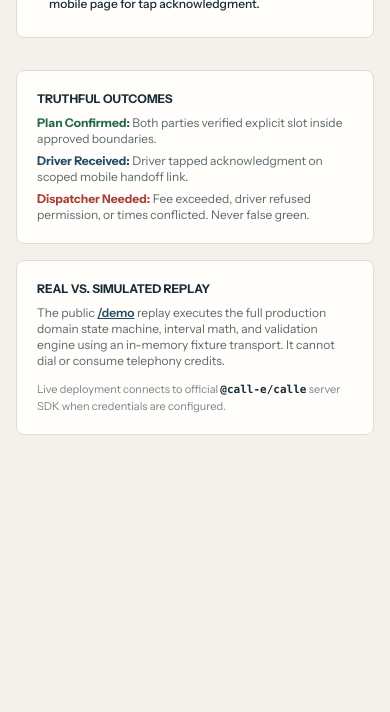
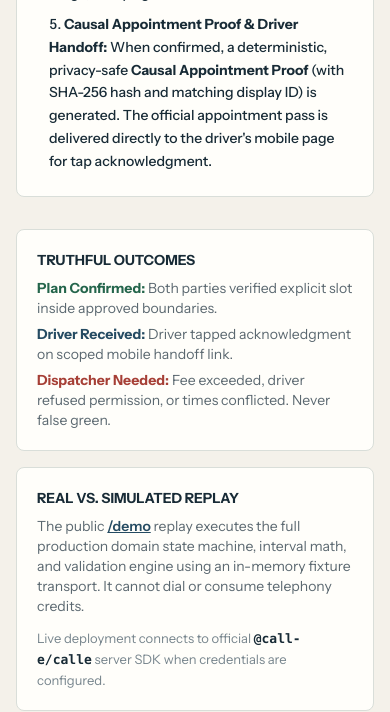
Before and after one commit to Syedsaadhhh/DwellGuard-AI, a Next.js app: page /about in a window 390 px wide. Shown: the part 856-1568 px from the top of the page. Before the commit the page ends 1311 px from the top, so only its background shows below. Built offline with nearby package versions, Linux system fonts and the light colour scheme; no server answers.

Commit message:
style: improve core screen readability

```diff
--- a/src/app/about/page.tsx
+++ b/src/app/about/page.tsx
@@ -12,7 +12,7 @@ export default function AboutPage() {
         </p>
       </div>
 
-      <div className="bg-canvas-paper border border-edge rounded-lg p-6 space-y-4 text-xs sm:text-sm text-ink-secondary leading-relaxed">
+      <div className="bg-canvas-paper border border-edge rounded-lg p-6 space-y-4 text-sm sm:text-sm text-ink-secondary leading-relaxed">
         <h2 className="text-base font-bold text-ink-primary">
           Spoken Constraint Relay &amp; Sequential Authority Architecture
         </h2>
@@ -41,7 +41,7 @@ export default function AboutPage() {
         </ol>
       </div>
 
-      <div className="grid grid-cols-1 md:grid-cols-2 gap-4 text-xs">
+      <div className="grid grid-cols-1 md:grid-cols-2 gap-4 text-sm">
         <div className="bg-canvas-paper border border-edge rounded-lg p-5 space-y-2">
           <h3 className="font-bold uppercase text-ink-primary">Truthful Outcomes</h3>
           <ul className="space-y-1.5 text-ink-secondary">
@@ -64,7 +64,7 @@ export default function AboutPage() {
             executes the full production domain state machine, interval math, and validation engine using an in-memory fixture transport.
             It cannot dial or consume telephony credits.
           </p>
-          <p className="text-ink-muted text-[11px] pt-1">
+          <p className="text-ink-muted text-[13px] pt-1">
             Live deployment connects to official <code className="text-ink-primary font-mono font-bold">@call-e/calle</code> server SDK when credentials are configured.
           </p>
         </div>
```
